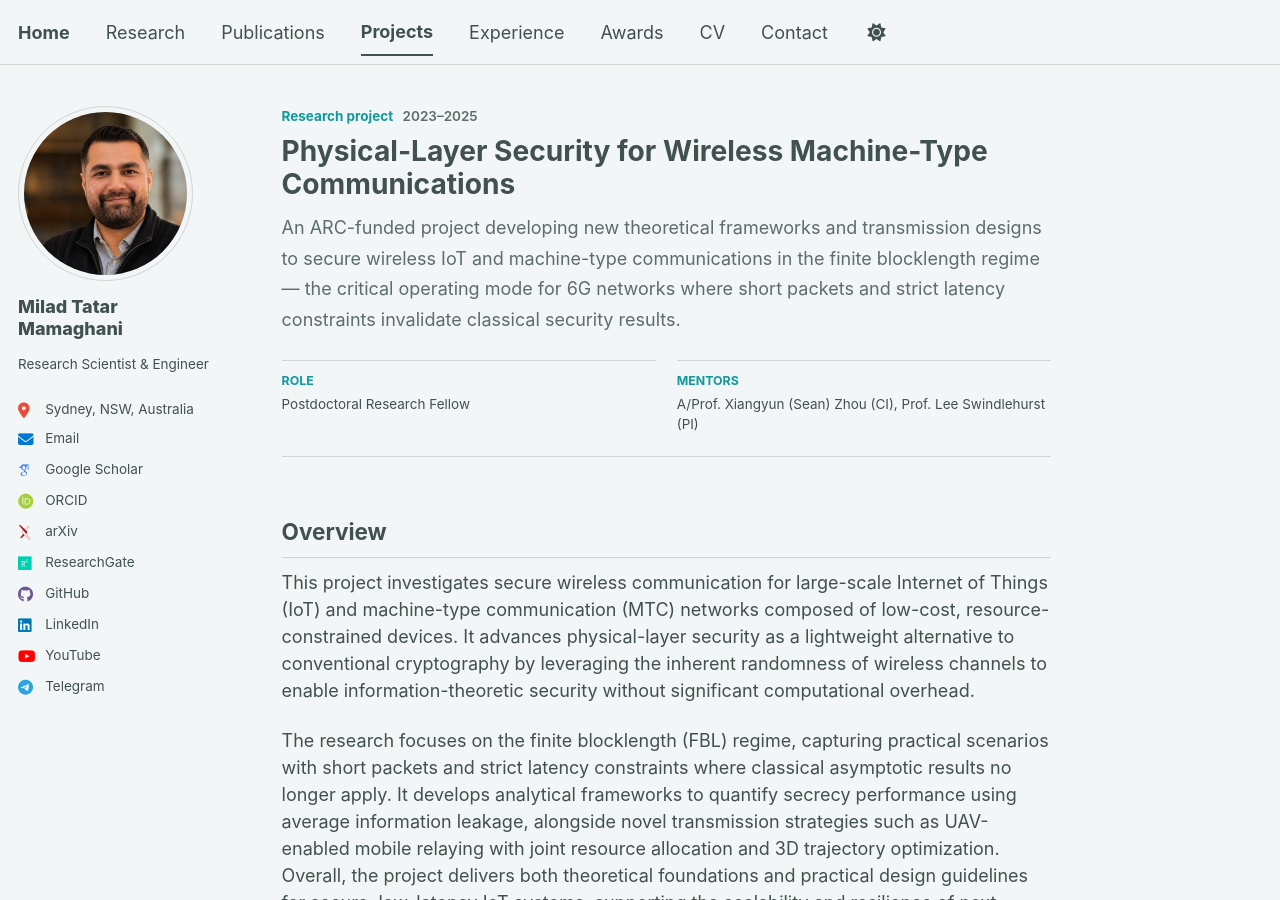
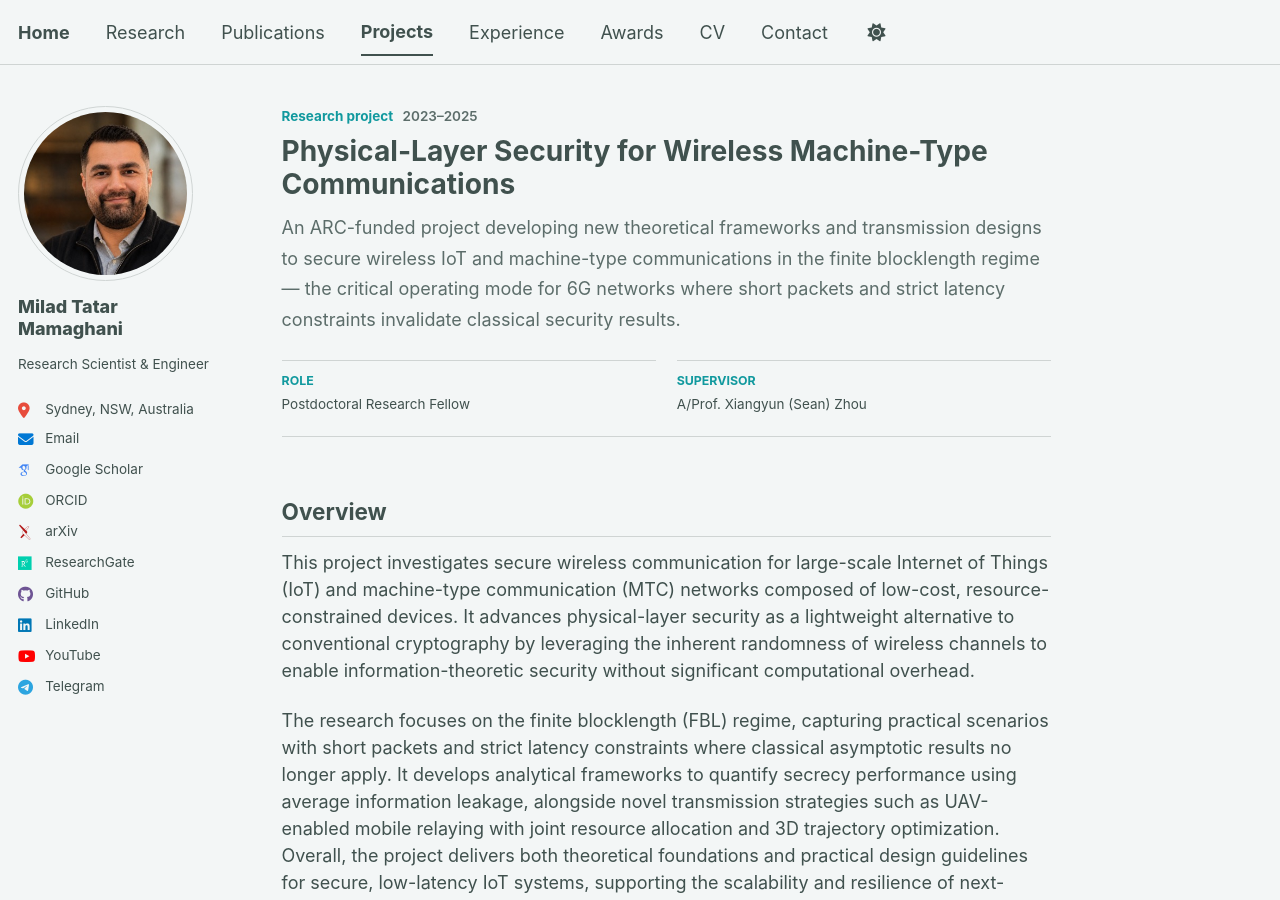
Before and after one commit to miladtm94/miladtm94.github.io, a Jekyll site: the page built from _portfolio/finite-blocklength-security.md, in a window 1280 px wide and 900 px high. Built offline with Jekyll 4.4.1, drawn with Linux system fonts in a browser that asks for light colours; some web fonts are replaced.

Commit message:
some  updates

```diff
--- a/_portfolio/finite-blocklength-security.md
+++ b/_portfolio/finite-blocklength-security.md
@@ -12,8 +12,8 @@ portfolio_details:
 #     value: "The Australian National University (ANU)"
   - label: "Role"
     value: "Postdoctoral Research Fellow"
-  - label: "Mentors"
-    value: "A/Prof. Xiangyun (Sean) Zhou (CI), Prof. Lee Swindlehurst (PI)"
+  - label: "Supervisor"
+    value: "A/Prof. Xiangyun (Sean) Zhou"
 keywords:
   - Physical-Layer Security
   - Information-Theoretic Security
```
